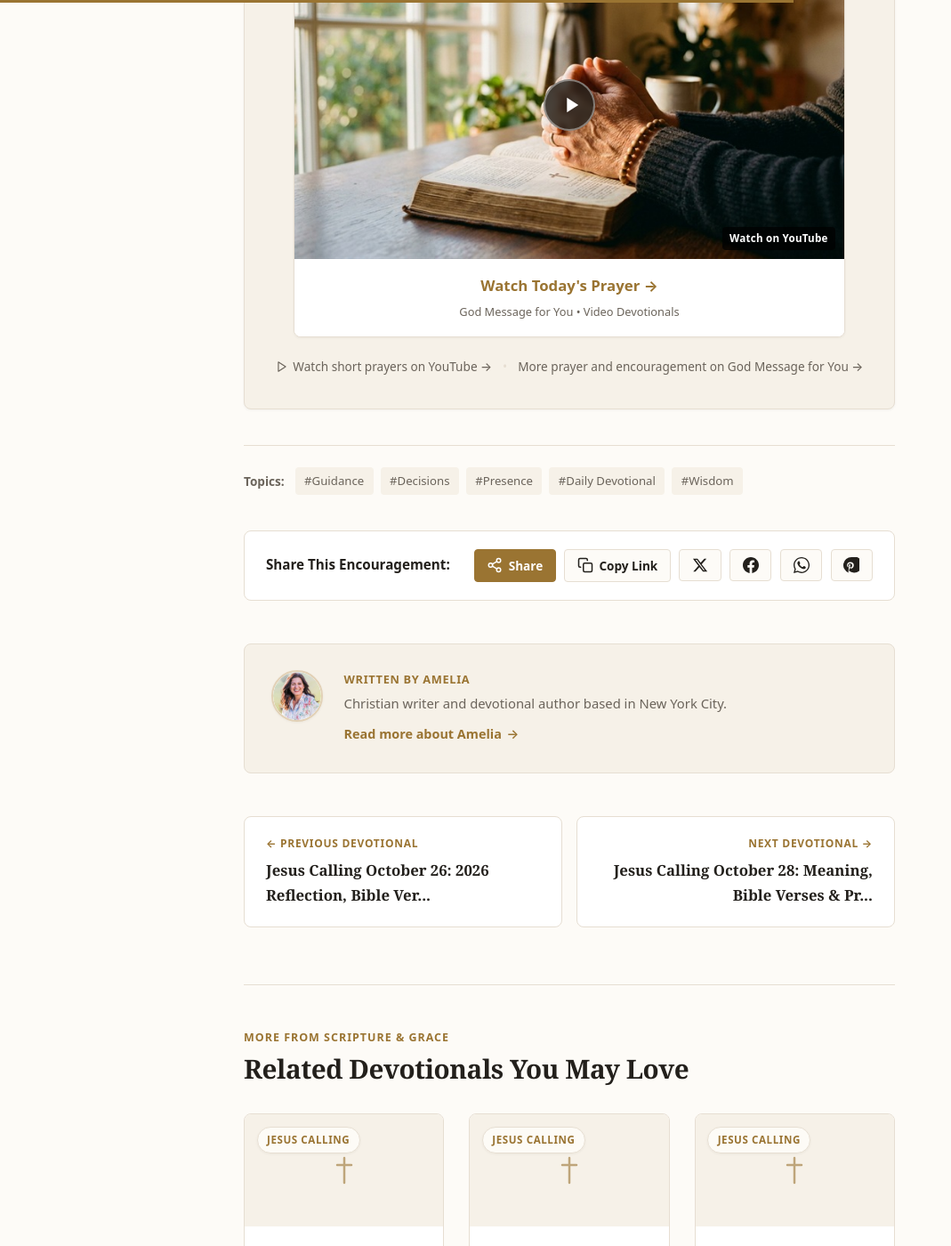
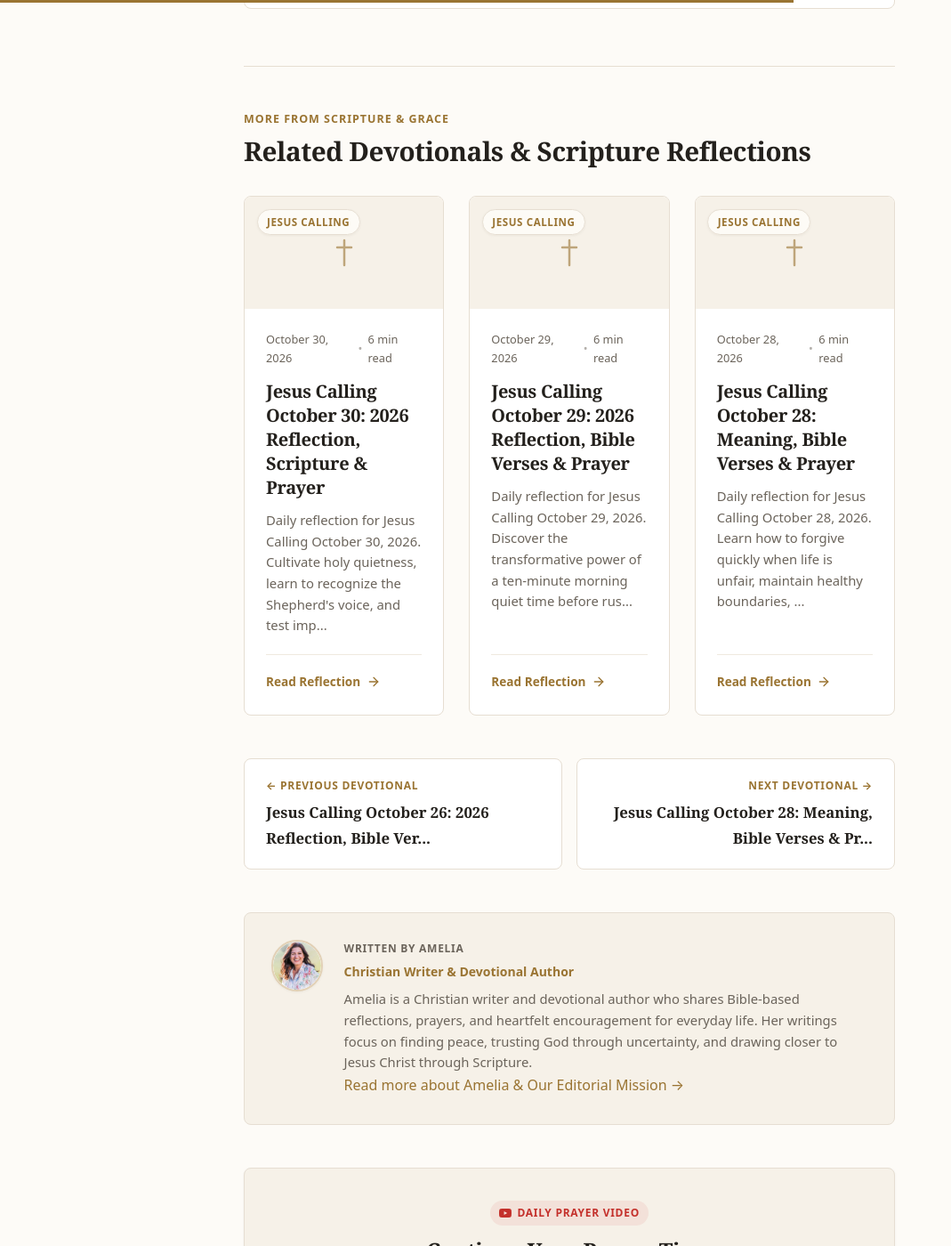
Before and after one commit to biblecalling/biblecalling.github.io, a Jekyll site: the page built from _posts/2026-10-27-jesus-calling-october-27.md, in a window 1280 px wide and 1400 px high, scrolled down 5745 px. Shown: the whole window at 89% size, without its empty margins (0-1069 px from the left). Built offline with Jekyll 4.4.1, drawn with Linux system fonts in a browser that asks for light colours; some of the changed text lies outside the part shown.

Commit message:
Phase 2: Optimize devotional article UX, E-E-A-T author attribution, and internal linking

```diff
--- a/_includes/author-bio.html
+++ b/_includes/author-bio.html
@@ -1,16 +1,17 @@
 <section class="author-bio-card" aria-label="About the Author">
   <div class="bio-avatar" aria-hidden="true">
     <a href="{{ site.baseurl }}/amelia/" tabindex="-1" aria-hidden="true">
-      <img src="{{ site.author.photo | default: '/assets/images/amelia-author.jpg' | relative_url }}" alt="Amelia — Christian writer and devotional author" class="bio-avatar-img" width="58" height="58" loading="lazy">
+      <img src="{{ site.author.photo | default: '/assets/images/amelia-author.jpg' | relative_url }}" alt="Amelia — Christian writer and devotional author" class="bio-avatar-img" width="64" height="64" loading="lazy">
     </a>
   </div>
   <div class="bio-details">
-    <div style="font-size: 0.8rem; text-transform: uppercase; letter-spacing: 0.05em; color: var(--color-accent); font-weight: 700; margin-bottom: 0.25rem;">Written by Amelia</div>
-    <p class="bio-desc" style="margin-bottom: 0.5rem;">
-      Christian writer and devotional author based in New York City.
+    <div class="bio-kicker">Written by {{ site.author.name | default: 'Amelia' }}</div>
+    <div class="bio-role">Christian Writer &amp; Devotional Author</div>
+    <p class="bio-desc">
+      {{ site.author.bio | default: "Amelia is a Christian writer and devotional author who shares Bible-based reflections, prayers, and heartfelt encouragement for everyday life. Her writings focus on finding peace, trusting God through uncertainty, and drawing closer to Jesus Christ through Scripture." }}
     </p>
-    <a href="{{ site.baseurl }}/amelia/" class="author-more-link" style="font-weight: 600; font-size: 0.9rem; color: var(--color-accent); display: inline-flex; align-items: center; gap: 0.35rem;">
-      <span>Read more about Amelia</span>
+    <a href="{{ site.baseurl }}/amelia/" class="author-more-link">
+      <span>Read more about Amelia &amp; Our Editorial Mission</span>
       <span aria-hidden="true">&rarr;</span>
     </a>
   </div>
--- a/_includes/related-posts.html
+++ b/_includes/related-posts.html
@@ -55,7 +55,7 @@
 <section class="related-posts" aria-labelledby="related-posts-heading">
   <div class="related-header">
     <div class="related-badge">More from Scripture &amp; Grace</div>
-    <h2 id="related-posts-heading" class="related-title">Related Devotionals You May Love</h2>
+    <h2 id="related-posts-heading" class="related-title">Related Devotionals &amp; Scripture Reflections</h2>
   </div>
 
   <div class="related-grid">
--- a/_layouts/post.html
+++ b/_layouts/post.html
@@ -5,7 +5,7 @@
 <!-- Reading Progress Bar -->
 <div id="reading-progress-bar" class="reading-progress-bar" aria-hidden="true"></div>
 
-<article class="article-wrapper" itemscope itemtype="https://schema.org/BlogPosting">
+<article class="article-wrapper">
   <!-- Article Header -->
   <header class="article-header">
     <div class="container container-reading">
@@ -17,18 +17,14 @@
         {% endfor %}
       </div>
 
-      <h1 class="article-title" itemprop="headline">{{ page.h1 | default: page.title }}</h1>
+      <h1 class="article-title">{{ page.h1 | default: page.title }}</h1>
 
-      {% if page.description %}
-        <p class="article-lead" itemprop="description">{{ page.description }}</p>
-      {% endif %}
-
-      <!-- Article Meta Box -->
+      <!-- Article Meta Box (Author & Publication Info) -->
       <div class="article-meta-box">
         <div class="article-author-info">
           <a href="{{ site.baseurl }}/amelia/" class="author-avatar" aria-label="About Amelia">
             {% if site.author.photo and site.author.photo != "" %}
-              <img src="{{ site.author.photo | relative_url }}" alt="{{ site.author.name }}" class="author-avatar-img" width="40" height="40">
+              <img src="{{ site.author.photo | relative_url }}" alt="{{ site.author.name }}" class="author-avatar-img" width="42" height="42">
             {% else %}
               <svg viewBox="0 0 32 32" width="22" height="22" fill="none">
                 <circle cx="16" cy="16" r="15" stroke="currentColor" stroke-width="1.5" opacity="0.4"/>
@@ -36,17 +32,20 @@
               </svg>
             {% endif %}
           </a>
-          <div>
-            <span class="author-name" itemprop="author" itemscope itemtype="https://schema.org/Person">
-              <a href="{{ site.baseurl }}/amelia/" itemprop="url"><span itemprop="name">{{ page.author.name | default: page.author | default: site.author.name }}</span></a>
-            </span>
+          <div class="author-meta-text">
+            <div class="author-meta-top">
+              <span class="author-byline">Written by</span>
+              <a href="{{ site.baseurl }}/amelia/" class="author-name-link">{{ page.author.name | default: page.author | default: site.author.name }}</a>
+              <span class="author-badge-separator" aria-hidden="true">&bull;</span>
+              <span class="author-title-badge">Christian Writer &amp; Devotional Author</span>
+            </div>
             <div class="article-dates">
-              <time datetime="{{ page.date | date_to_xmlschema }}" itemprop="datePublished">
+              <time datetime="{{ page.date | date_to_xmlschema }}">
                 {{ page.date | date: "%B %-d, %Y" }}
               </time>
               {% if page.last_modified_at %}
                 <span class="meta-dot" aria-hidden="true">&bull;</span>
-                <span class="updated-date">Updated: <time datetime="{{ page.last_modified_at | date_to_xmlschema }}" itemprop="dateModified">{{ page.last_modified_at | date: "%B %-d, %Y" }}</time></span>
+                <span class="updated-date">Updated: <time datetime="{{ page.last_modified_at | date_to_xmlschema }}">{{ page.last_modified_at | date: "%B %-d, %Y" }}</time></span>
               {% endif %}
             </div>
           </div>
@@ -61,6 +60,13 @@
           </span>
         </div>
       </div>
+
+      <!-- Short Direct Introduction / Search Intent Summary -->
+      {% if page.description %}
+        <div class="article-lead-wrap">
+          <p class="article-lead">{{ page.description }}</p>
+        </div>
+      {% endif %}
     </div>
   </header>
 
@@ -90,19 +95,16 @@
 
   <!-- Article Body Content -->
   <div class="container container-reading article-content-layout">
-    <div class="article-body-content" itemprop="articleBody">
+    <div class="article-body-content">
       {{ content }}
 
       {% assign post_categories = page.categories | join: ', ' | downcase %}
       {% if post_categories contains "jesus calling" or post_categories contains "jesus-calling" %}
         <div class="devotional-disclaimer-note" role="note" aria-label="Devotional reflection note">
-          <p>{{ site.disclaimer_devotional_note }}</p>
+          <p>{{ site.disclaimer_devotional_note }} <a href="{{ site.baseurl }}/about/">Learn more about our independent Christian ministry</a> or explore our <a href="{{ site.baseurl }}/devotionals/">daily devotional archive</a>.</p>
         </div>
       {% endif %}
     </div>
-
-    <!-- YouTube Prayer Section -->
-    {% include youtube-prayer.html %}
 
     <!-- Article Tags -->
     {% if page.tags.size > 0 %}
@@ -121,8 +123,8 @@
       {% include share-buttons.html %}
     </div>
 
-    <!-- Author Bio -->
-    {% include author-bio.html %}
+    <!-- Related Devotionals -->
+    {% include related-posts.html %}
 
     <!-- Previous / Next Navigation -->
     <nav class="post-prev-next-nav" aria-label="Adjacent Articles">
@@ -145,8 +147,11 @@
       </div>
     </nav>
 
-    <!-- Related Articles -->
-    {% include related-posts.html %}
+    <!-- Author Bio & Trust Information -->
+    {% include author-bio.html %}
+
+    <!-- YouTube Prayer Section (Relevant CTA) -->
+    {% include youtube-prayer.html %}
 
     <!-- Comments & Community Reflections -->
     {% unless page.comments == false %}
--- a/assets/css/style.css
+++ b/assets/css/style.css
@@ -1282,11 +1282,19 @@
   }
 }
 
+.article-lead-wrap {
+  margin: 1.5rem 0 2rem;
+}
+
 .article-lead {
-  font-size: 1.2rem;
-  line-height: 1.6;
-  color: var(--color-text-muted);
-  margin-bottom: 1.75rem;
+  font-size: 1.15rem;
+  line-height: 1.7;
+  color: var(--color-text-main);
+  margin: 0;
+  padding: 1.15rem 1.35rem;
+  background-color: var(--color-bg-alt);
+  border-left: 3px solid var(--color-accent);
+  border-radius: var(--radius-sm);
   font-family: var(--font-serif);
 }
 
@@ -1308,8 +1316,8 @@
 }
 
 .author-avatar {
-  width: 40px;
-  height: 40px;
+  width: 42px;
+  height: 42px;
   border-radius: 50%;
   background-color: var(--color-accent-soft);
   color: var(--color-accent);
@@ -1327,6 +1335,54 @@
   object-fit: cover;
   border-radius: 50%;
   display: block;
+}
+
+.author-meta-text {
+  display: flex;
+  flex-direction: column;
+  gap: 0.2rem;
+}
+
+.author-meta-top {
+  display: flex;
+  align-items: center;
+  flex-wrap: wrap;
+  gap: 0.35rem;
+  line-height: 1.3;
+}
+
+.author-byline {
+  font-size: 0.85rem;
+  color: var(--color-text-muted);
+}
+
+.author-name-link {
+  font-weight: 700;
+  font-size: 0.95rem;
+  color: var(--color-text-main);
+  text-decoration: none;
+}
+
+.author-name-link:hover {
+  color: var(--color-accent);
+  text-decoration: underline;
+}
+
+.author-badge-separator {
+  font-size: 0.75rem;
+  color: var(--color-border);
+}
+
+@media (max-width: 480px) {
+  .author-badge-separator {
+    display: none;
+  }
+}
+
+.author-title-badge {
+  font-size: 0.8rem;
+  font-weight: 600;
+  color: var(--color-accent);
 }
 
 .author-name {
@@ -1963,6 +2019,22 @@
   object-fit: cover;
   border-radius: 50%;
   display: block;
+}
+
+.bio-kicker {
+  font-size: 0.75rem;
+  text-transform: uppercase;
+  letter-spacing: 0.06em;
+  color: var(--color-text-muted);
+  font-weight: 700;
+  margin-bottom: 0.2rem;
+}
+
+.bio-role {
+  font-size: 0.875rem;
+  font-weight: 600;
+  color: var(--color-accent);
+  margin-bottom: 0.5rem;
 }
 
 .bio-name {
```
Also changed, not shown: other parts of _layouts/post.html (+1 -2 lines).
